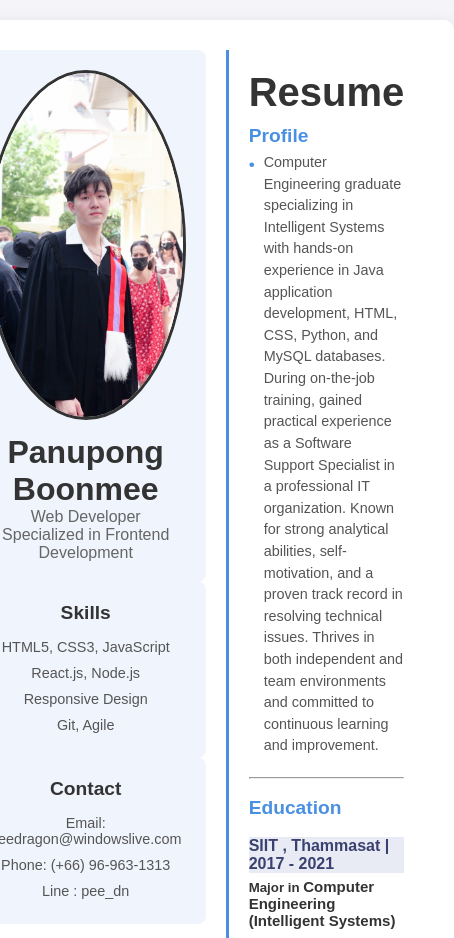
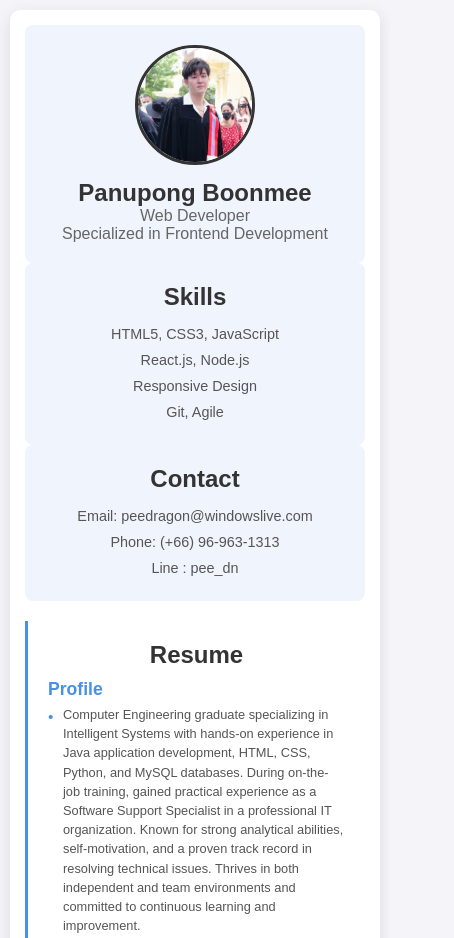
Before and after one commit to pee47409/resumeP, a plain HTML site: page index.html in a window 390 px wide. Shown: the top 938 px of the page, 454 px wide, since content can reach past the window. Drawn offline with Linux system fonts and the light colour scheme.

Commit message:
Add files via upload

```diff
--- a/index.html
+++ b/index.html
@@ -130,8 +130,54 @@
         .experience-item h4{
             color: #3a4170;
             background-color: #e8ebf3;
+        }
+        @media (max-width: 768px) {
+            .resume-container {
+                grid-template-columns: 1fr;
+                padding: 20px;
+            }
 
+            .profile img {
+                width: 150px;
+                height: 150px;
+            }
 
+            h2, .profile h1 {
+                font-size: 1.5em;
+            }
+
+            .experience-item h3, .experience-item h4 {
+                font-size: 1.1em;
+            }
+
+            .resume {
+                font-size: 30px;
+                text-align: center;
+            }
+        }
+
+        @media (max-width: 480px) {
+            body {
+                padding: 10px;
+            }
+
+            .resume-container {
+                padding: 15px;
+            }
+
+            .profile img {
+                width: 120px;
+                height: 120px;
+            }
+
+            .experience-item p {
+                font-size: 0.8em;
+            }
+
+            .resume {
+                font-size: 24px;
+                text-align: center;
+            }
         }
     </style>
 </head>
```
